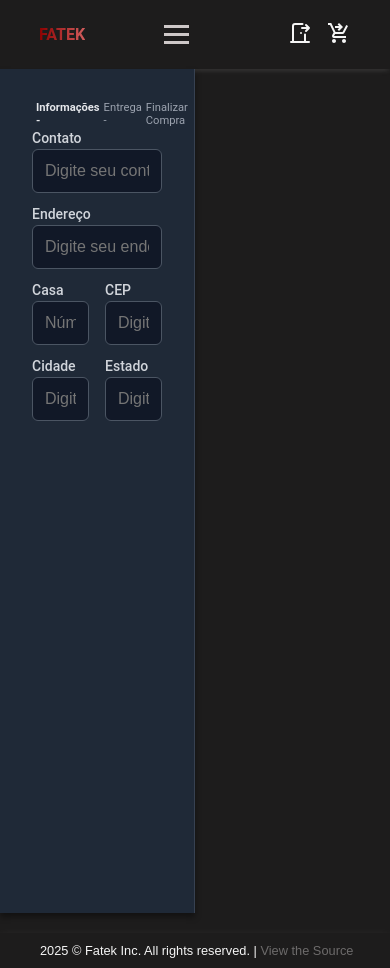
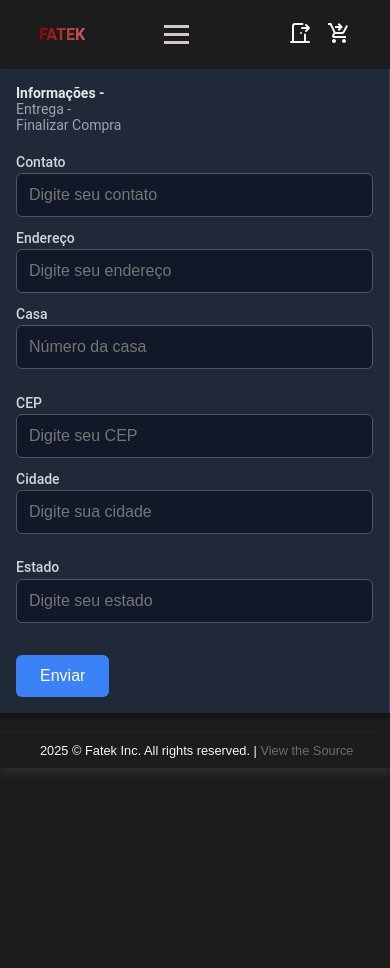
Before and after one commit to KaioBorgesDev/Fatek, a React (Vite) app in the folder frontend/: page /sell in a window 390 px wide. After the commit the page ends 844 px from the top, so only its background shows below. Built offline with nearby package versions, Linux system fonts and the light colour scheme.

Commit message:
feat- component information created

```diff
--- a/frontend/src/components/Information/Information.css
+++ b/frontend/src/components/Information/Information.css
@@ -5,31 +5,30 @@
   align-items: flex-start;
   padding: 2rem;
   background-color: #1f2937; /* Fundo escuro */
-    width: 50%;
-    height: 100vh;
+  width: 100%;
+  height: auto;
+  max-height: 100vh; /* Evita rolagem vertical */
   box-shadow: 0 4px 6px rgba(0, 0, 0, 0.4);
   border-right: 1px solid #374151;
   box-sizing: border-box;
   color: #f9fafb;
+  overflow-y: auto; /* Permite rolagem se o conteúdo ultrapassar a altura */
 }
 
 .header-information {
   display: flex;
   width: 100%;
-    margin-bottom: 0.2rem;
+  margin-bottom: 1.3rem;
 }
 
-  .header-information h3 {
-    padding-left: 4px;
-    font-size: 0.7rem;
-    font-weight: 600;
+.header-information h3,
+.header-information h4 {
+  font-size: 0.875rem;
+  color: #e5e7eb;
   margin: 0;
-    color: #e5e7eb;
 }
 
 .header-information h4 {
-    padding-left: 4px;
-    font-size: 0.7rem;
   font-weight: 400;
   color: #9ca3af;
 }
@@ -44,11 +43,13 @@
 
 .form-group-inline {
   display: flex;
-    gap: 1rem; /* Espaçamento entre os campos */
+  flex-wrap: wrap; /* Permite que os campos fiquem em colunas no mobile */
+  gap: 1rem;
 }
 
 .form-group-inline .form-group {
-    flex: 1; /* Campos lado a lado com tamanhos iguais */
+  flex: 1;
+  min-width: 220px; /* Garante que os campos tenham uma largura mínima em telas menores */
 }
 
 .form-group label {
@@ -77,25 +78,41 @@
   background-color: #1f2937;
 }
 
-  .form-group input[type="checkbox"] {
-    margin-right: 0.5rem;
+.form-button {
+  margin-top: 20px;
+  background-color: #3b82f6;
+  color: white;
+  padding: 0.75rem 1.5rem;
+  border: none;
+  border-radius: 6px;
+  font-size: 1rem;
+  cursor: pointer;
+  transition: background-color 0.3s ease;
 }
 
-  .checkbox-group {
-    display: flex;
-    align-items: center;
+.form-button:hover {
+  background-color: #2563eb;
 }
 
-  .checkbox-label {
-    font-size: 0.875rem;
-    color: #d1d5db;
+/* Media Queries para telas menores */
+@media (max-width: 768px) {
+  .container-information {
+    width: 100%; /* Garante que o formulário ocupe toda a largura da tela */
+    padding: 1rem; /* Menos padding em telas pequenas */
   }
 
-  .form-group input[type="checkbox"]:focus {
-    outline: 2px solid #3b82f6;
-    outline-offset: 2px;
+  .header-information {
+    flex-direction: column;
+    align-items: flex-start;
   }
 
-  .form-group input[type="checkbox"]:checked {
-    background-color: #3b82f6;
+  .form-group-inline {
+    flex-direction: column;
+    gap: 0.8rem;
   }
+
+  .form-group-inline .form-group {
+    flex: 1;
+    width: 100%; /* Assegura que os campos tenham largura total */
+  }
+}
--- a/frontend/src/components/Information/Information.tsx
+++ b/frontend/src/components/Information/Information.tsx
@@ -1,6 +1,33 @@
+import { useState } from 'react';
 import './Information.css';
 
 const Information = () => {
+  const [contato, setContato] = useState('');
+  const [endereco, setEndereco] = useState('');
+  const [casa, setCasa] = useState('');
+  const [cep, setCep] = useState('');
+  const [cidade, setCidade] = useState('');
+  const [estado, setEstado] = useState('');
+
+  const handleSubmit = (e: React.FormEvent) => {
+    e.preventDefault();
+
+    const formData = {
+      contato,
+      endereco,
+      casa,
+      cep,
+      cidade,
+      estado
+    };
+
+    console.log("Form Data Submitted: ", formData);
+
+    // Aqui você pode adicionar a lógica para enviar os dados ao servidor
+    // Exemplo:
+    // fetch('sua-api-aqui', { method: 'POST', body: JSON.stringify(formData) })
+  };
+
   return (
     <div className="container-information">
       <div className="header-information">
@@ -8,36 +35,79 @@ const Information = () => {
         <h4> Entrega - </h4>
         <h4>Finalizar Compra</h4>
       </div>
-      <form className="form-information">
+      <form className="form-information" onSubmit={handleSubmit}>
         <div className="form-group">
           <label htmlFor="contato">Contato</label>
-          <input type="text" id="contato" placeholder="Digite seu contato" required />
+          <input
+            type="text"
+            id="contato"
+            placeholder="Digite seu contato"
+            required
+            value={contato}
+            onChange={(e) => setContato(e.target.value)}
+          />
         </div>
         <div className="form-group">
           <label htmlFor="endereco">Endereço</label>
-          <input type="text" id="endereco" placeholder="Digite seu endereço" required />
+          <input
+            type="text"
+            id="endereco"
+            placeholder="Digite seu endereço"
+            required
+            value={endereco}
+            onChange={(e) => setEndereco(e.target.value)}
+          />
         </div>
         <div className="form-group-inline">
           <div className="form-group">
             <label htmlFor="casa">Casa</label>
-            <input type="text" id="casa" placeholder="Número da casa" required />
+            <input
+              type="text"
+              id="casa"
+              placeholder="Número da casa"
+              required
+              value={casa}
+              onChange={(e) => setCasa(e.target.value)}
+            />
           </div>
           <div className="form-group">
             <label htmlFor="cep">CEP</label>
-            <input type="text" id="cep" placeholder="Digite seu CEP" required />
+            <input
+              type="text"
+              id="cep"
+              placeholder="Digite seu CEP"
+              required
+              value={cep}
+              onChange={(e) => setCep(e.target.value)}
+            />
           </div>
         </div>
         <div className="form-group-inline">
           <div className="form-group">
             <label htmlFor="cidade">Cidade</label>
-            <input type="text" id="cidade" placeholder="Digite sua cidade" required />
+            <input
+              type="text"
+              id="cidade"
+              placeholder="Digite sua cidade"
+              required
+              value={cidade}
+              onChange={(e) => setCidade(e.target.value)}
+            />
           </div>
           <div className="form-group">
             <label htmlFor="estado">Estado</label>
-            <input type="text" id="estado" placeholder="Digite seu estado" required />
+            <input
+              type="text"
+              id="estado"
+              placeholder="Digite seu estado"
+              required
+              value={estado}
+              onChange={(e) => setEstado(e.target.value)}
+            />
           </div>
         </div>
 
+        <input type="submit" className="form-button" value={"Enviar"}/>
       </form>
     </div>
   );
```
Lines whose indentation alone changed are shown as unchanged.
